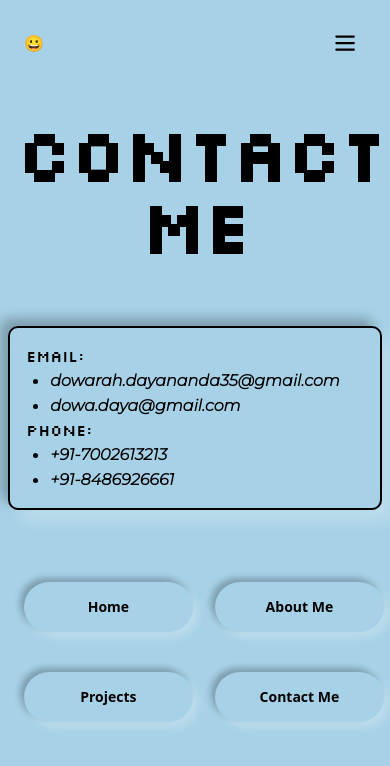
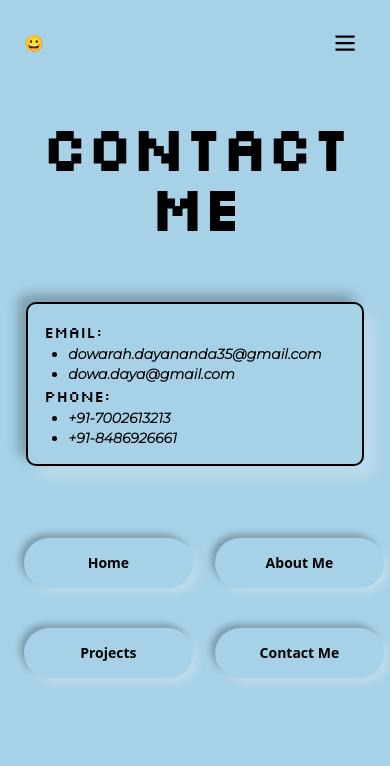
Before and after one commit to kuromadara/portfolio, a Next.js app: page /contact-us in a window 390 px wide. Shown: the top 766 px of the page. Built offline with nearby package versions, Linux system fonts and the light colour scheme; a web font is replaced by a local one.

Commit message:
some ui fixes

```diff
--- a/Components/NavigationButtons.tsx
+++ b/Components/NavigationButtons.tsx
@@ -3,7 +3,7 @@ import Link from "next/link";
 
 const NavigationButtons = () => {
 
-    return(
+  return (
 
     <div className="container mx-auto px-4 py-8 flex items-center justify-center">
       <div className="grid place-content-center grid-cols-2 gap-6 md:grid-cols-4 lg:grid-cols-4">
--- a/pages/about-us/index.tsx
+++ b/pages/about-us/index.tsx
@@ -53,15 +53,24 @@ function AboutUsPage() {
               <br/>
               <ul className="px-4">
                 <li className="list-disc">
+                  <strong>A.I Intern</strong>
+                  <br/>
+                  <small>
+                    <em>
+                      <strong className="font-about">
+                        <a href="https://iasst.gov.in/">
+                            IASST, Guwahati (Internship)
+                        </a>
+                      </strong>
+                    </em>
+                  </small>
+                </li>
+                <li className="list-disc">
                   <strong>Web Developer</strong>
                   <br/>
                   <small>
                     <em>
                       <strong className="font-about">
-                        <a href="https://iasst.gov.in/">
-                          IASST, Guwahati (Internship)
-                        </a>
-                        <br/>
                         <a href="https://webcomindia.biz/">
                           Webcom India Pvt. Ltd.
                         </a>
--- a/pages/contact-us/index.tsx
+++ b/pages/contact-us/index.tsx
@@ -13,15 +13,15 @@ function ContactUsPage() {
       </Head>
       <div className="bg-body w-auto h-fullscreen">
         <div className="container mx-auto px-4 py-8">
-          <h1 className="text-7xl font-bold text-center font-pixel">Contact Me</h1>
+          <h1 className="text-6xl lg:text-7xl font-bold text-center font-pixel">Contact Me</h1>
 
         </div>
         <div className="container mx-auto px-4 py-8 flex items-center justify-center">
-          <div className="box-border lg:w-card w-auto lg:h-card h-auto shadow-light-card rounded-card mx-auto p-4 border-2 rounded">
+          <div className="box-border w-auto lg:w-card lg:h-card h-auto shadow-light-card rounded-card mx-auto p-4 border-2 rounded">
             <div className="text-left font-pixel">
               Email:
               <br/>
-              <ul className="px-4">
+              <ul className="px-4 text-sm lg:text-base">
                 <div className="px-2">
                     <li className="list-disc">
                         <em>
@@ -50,7 +50,7 @@ function ContactUsPage() {
             <div className="text-left font-pixel">
               Phone:
               <br/>
-              <ul className="px-4">
+              <ul className="px-4 text-sm lg:text-base">
                 <div className="px-2">
                     <li className="list-disc">
                         <em>
--- a/pages/index.tsx
+++ b/pages/index.tsx
@@ -6,7 +6,7 @@ function HomePage() {
   return (
     <Fragment>
 
-      <div className="bg-body w-auto h-auto lg:h-fullscreen">
+      <div className="bg-body w-auto lg:h-fullscreen">
         <div className="container mx-auto px-4 py-8">
           <h1 className="text-9xl font-bold text-center font-cursive">Hola!</h1>
           <div className="text-3xl text-center font-pixel">
```
Lines whose indentation alone changed are shown as unchanged.
